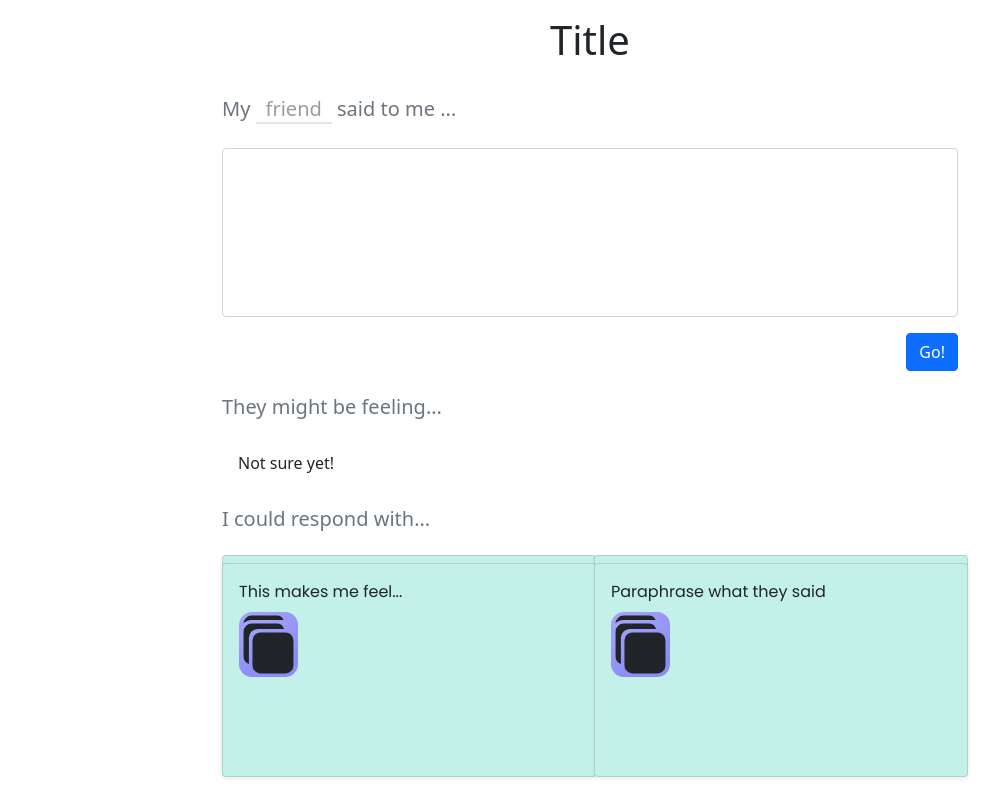
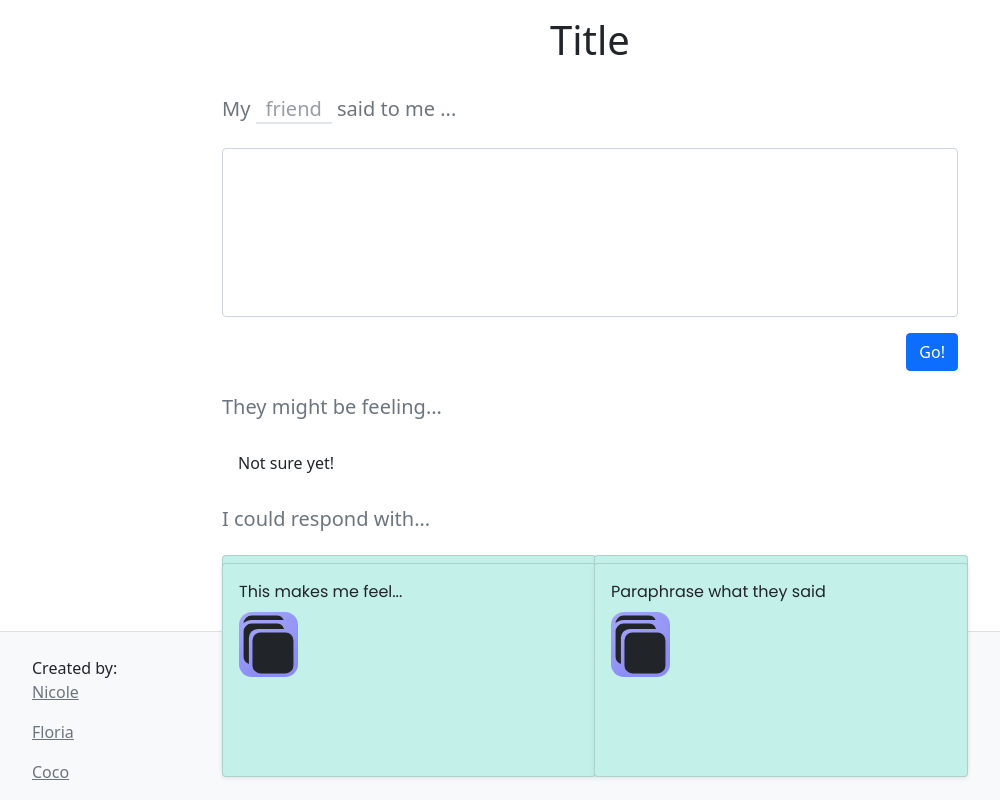
Before and after one commit to zifgu/cmd-f-2022, a React (Create React App) app: page / in a window 1280 px wide. Shown: the whole page, without its empty margins (50-1050 px from the left). Built offline with nearby package versions, Linux system fonts and the light colour scheme; no server answers.

Commit message:
Added footer

```diff
--- a/src/App.js
+++ b/src/App.js
@@ -3,6 +3,7 @@ import Row from "react-bootstrap/Row";
 import Col from "react-bootstrap/Col";
 import 'bootstrap/dist/css/bootstrap.min.css';
 import { AppMain } from "./components/AppMain";
+import { Footer } from "./components/Footer";
 
 function App() {
     return (
@@ -14,6 +15,7 @@ function App() {
                     </Col>
                 </Row>
             </Container>
+            <Footer />
         </div>
     );
 }
--- /dev/null
+++ b/src/components/Footer.js
@@ -0,0 +1,38 @@
+import Container from "react-bootstrap/Container";
+
+const people = [
+    {
+        name: "Nicole",
+        url: "https://github.com/nicolelassetter",
+    },
+    {
+        name: "Floria",
+        url: "https://github.com/zifgu",
+    },
+    {
+        name: "Coco",
+        url: "https://github.com/cocowcy",
+    },
+];
+
+export function Footer() {
+    return (
+        <footer className="footer mt-auto border-top bg-light">
+            <Container className="pt-4">
+                Created by:
+                <TeamMembers />
+
+            </Container>
+        </footer>
+    );
+}
+
+function TeamMembers() {
+    return (
+        people.map((person) => (
+            <p>
+                 <a href={person.url} className="text-muted text-center">{person.name}</a>
+            </p>
+        ))
+    );
+}
--- a/src/components/MessageInput.js
+++ b/src/components/MessageInput.js
@@ -50,9 +50,7 @@ export function MessageInput() {
                           }}
             />
             <Button className="mt-3"
-                    onClick={() => {
-                        updateEmotion();
-                    }}
+                    onClick={updateEmotion}
             >
                 Enter
             </Button>
```
